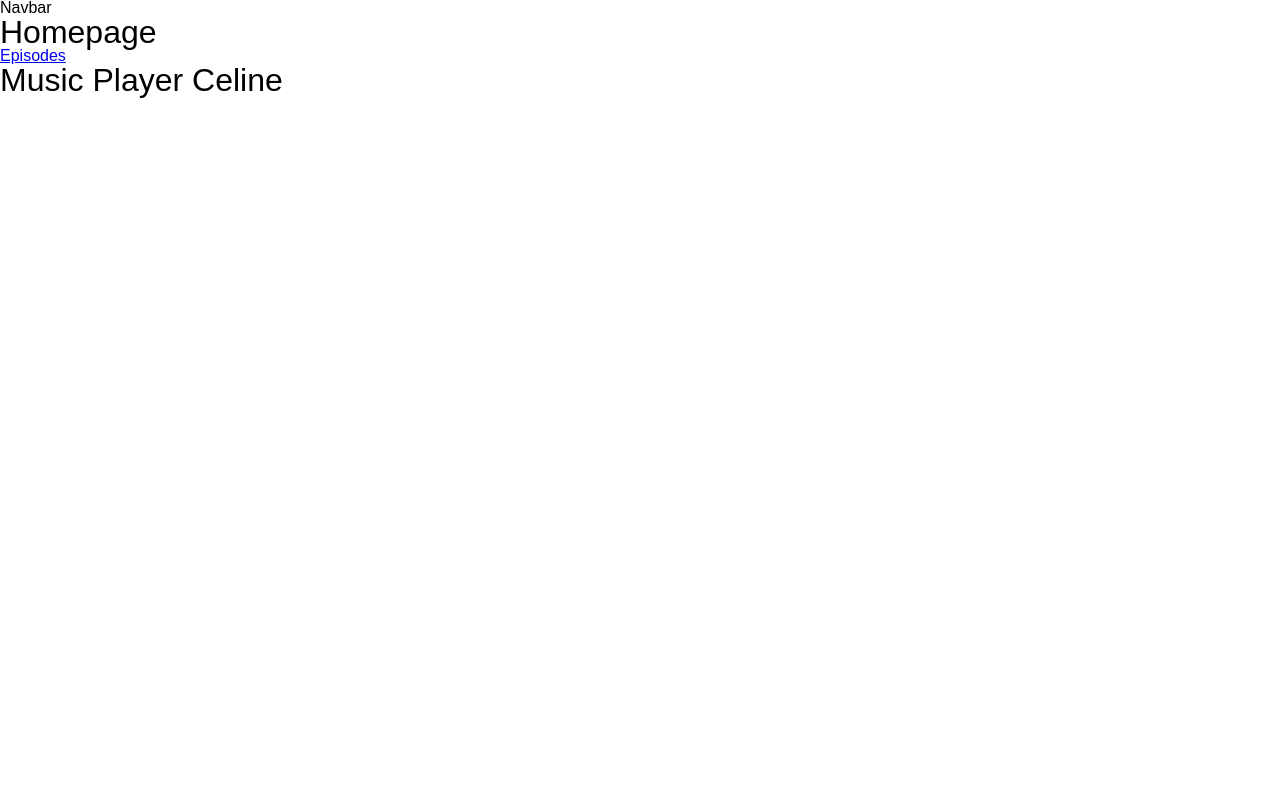
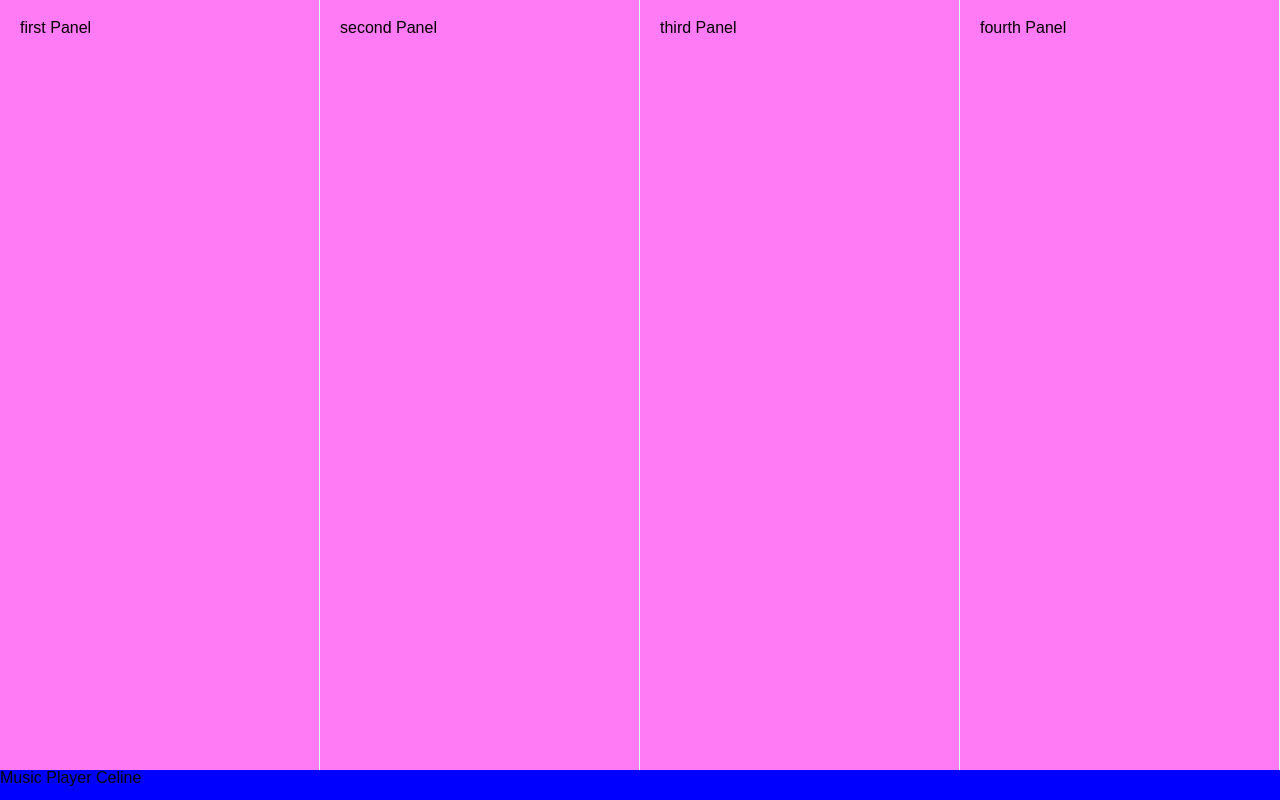
Before and after one commit to aconanlai/Celine-Radio, a React (Create React App) app: page / in a window 1280 px wide. Built offline with nearby package versions, Linux system fonts and the light colour scheme.

Commit message:
panels and initial styling

```diff
--- /dev/null
+++ b/mock-css/index.html
@@ -0,0 +1,406 @@
+<style>
+  /* http://meyerweb.com/eric/tools/css/reset/
+   v2.0 | 20110126
+   License: none (public domain)
+*/
+
+  html,
+  body,
+  div,
+  span,
+  applet,
+  object,
+  iframe,
+  h1,
+  h2,
+  h3,
+  h4,
+  h5,
+  h6,
+  p,
+  blockquote,
+  pre,
+  a,
+  abbr,
+  acronym,
+  address,
+  big,
+  cite,
+  code,
+  del,
+  dfn,
+  em,
+  img,
+  ins,
+  kbd,
+  q,
+  s,
+  samp,
+  small,
+  strike,
+  strong,
+  sub,
+  sup,
+  tt,
+  var,
+  b,
+  u,
+  i,
+  center,
+  dl,
+  dt,
+  dd,
+  ol,
+  ul,
+  li,
+  fieldset,
+  form,
+  label,
+  legend,
+  table,
+  caption,
+  tbody,
+  tfoot,
+  thead,
+  tr,
+  th,
+  td,
+  article,
+  aside,
+  canvas,
+  details,
+  embed,
+  figure,
+  figcaption,
+  footer,
+  header,
+  hgroup,
+  menu,
+  nav,
+  output,
+  ruby,
+  section,
+  summary,
+  time,
+  mark,
+  audio,
+  video {
+    margin: 0;
+    padding: 0;
+    border: 0;
+    font-size: 100%;
+    font: inherit;
+    vertical-align: baseline;
+  }
+
+  /* HTML5 display-role reset for older browsers */
+
+  article,
+  aside,
+  details,
+  figcaption,
+  figure,
+  footer,
+  header,
+  hgroup,
+  menu,
+  nav,
+  section {
+    display: block;
+  }
+
+  body {
+    line-height: 1;
+  }
+
+  ol,
+  ul {
+    list-style: none;
+  }
+
+  blockquote,
+  q {
+    quotes: none;
+  }
+
+  blockquote:before,
+  blockquote:after,
+  q:before,
+  q:after {
+    content: '';
+    content: none;
+  }
+
+  table {
+    border-collapse: collapse;
+    border-spacing: 0;
+  }
+
+
+  body {
+    background-color: rgb(255, 123, 246);
+    border-top: 0.5px rgb(218, 255, 243) solid;
+    border-left: 0.5px rgb(218, 255, 243) solid;
+    border-bottom: 0.5px rgb(218, 255, 243) solid;
+  }
+
+  img {
+    justify-content: flex-end;
+  }
+
+  .wrapper {
+    height: 100%;
+    display: flex;
+    flex-direction: column;
+  }
+
+  .panel-container {
+    display: flex;
+    flex-grow: 1;
+    /* align-content: center; */
+  }
+
+  h3 {
+    color: rgb(83, 83, 239);
+  }
+
+  .box {
+    flex: 1;
+    border-right: 0.1px rgb(218, 255, 243) solid;
+    padding: 20px;
+    overflow-y: auto;
+  }
+
+  #footer {
+    height: 30px;
+    width: 100%;
+    background: blue;
+  }
+
+</style>
+
+
+
+<div class="wrapper">
+  <div class="panel-container">
+    <div class="box">
+      <ul>
+        <h3>Podcasts</h3>
+        <audio src="http://babababa.com" controls></audio>
+        <li>
+          <a href="">Concordia Theatre </a>
+        </li>
+        <li>
+          <a href="">Feild Recordings </a>
+        </li>
+        <li>
+          <a href="">Femenist Theory</a>
+        </li>
+        <li>
+          <a href="">Artist Local Talk</a>
+        </li>
+        <li>
+          <a href="">Other...</a>
+        </li>
+      </ul>
+    </div>
+
+    <div class="box">
+      <ul>
+        <h3>Categories</h3>
+        <li>
+          <a href="">Concordia Theatre </a>
+        </li>
+        <li>
+          <a href="">Field Recordings </a>
+        </li>
+        <li>
+          <a href="">Femenist Theory</a>
+        </li>
+        <li>
+          <a href="">Artist Local Talk</a>
+        </li>
+        <li>
+          <a href="">Concordia Theatre </a>
+        </li>
+        <li>
+          <a href="">Field Recordings </a>
+        </li>
+        <li>
+          <a href="">Femenist Theory</a>
+        </li>
+        <li>
+          <a href="">Artist Local Talk</a>
+        </li>
+        <li>
+          <a href="">Concordia Theatre </a>
+        </li>
+        <li>
+          <a href="">Field Recordings </a>
+        </li>
+        <li>
+          <a href="">Femenist Theory</a>
+        </li>
+        <li>
+          <a href="">Artist Local Talk</a>
+        </li>
+        <li>
+          <a href="">Concordia Theatre </a>
+        </li>
+        <li>
+          <a href="">Field Recordings </a>
+        </li>
+        <li>
+          <a href="">Femenist Theory</a>
+        </li>
+        <li>
+          <a href="">Artist Local Talk</a>
+        </li>
+        <li>
+          <a href="">Concordia Theatre </a>
+        </li>
+        <li>
+          <a href="">Field Recordings </a>
+        </li>
+        <li>
+          <a href="">Femenist Theory</a>
+        </li>
+        <li>
+          <a href="">Artist Local Talk</a>
+        </li>
+        <li>
+          <a href="">Concordia Theatre </a>
+        </li>
+        <li>
+          <a href="">Field Recordings </a>
+        </li>
+        <li>
+          <a href="">Femenist Theory</a>
+        </li>
+        <li>
+          <a href="">Artist Local Talk</a>
+        </li>
+        <li>
+          <a href="">Concordia Theatre </a>
+        </li>
+        <li>
+          <a href="">Field Recordings </a>
+        </li>
+        <li>
+          <a href="">Femenist Theory</a>
+        </li>
+        <li>
+          <a href="">Field Recordings </a>
+        </li>
+        <li>
+          <a href="">Femenist Theory</a>
+        </li>
+        <li>
+          <a href="">Field Recordings </a>
+        </li>
+        <li>
+          <a href="">Femenist Theory</a>
+        </li>
+        <li>
+          <a href="">Field Recordings </a>
+        </li>
+        <li>
+          <a href="">Femenist Theory</a>
+        </li>
+        <li>
+          <a href="">Field Recordings </a>
+        </li>
+        <li>
+          <a href="">Femenist Theory</a>
+        </li>
+        <li>
+          <a href="">Field Recordings </a>
+        </li>
+        <li>
+          <a href="">Femenist Theory</a>
+        </li>
+        <li>
+          <a href="">Field Recordings </a>
+        </li>
+        <li>
+          <a href="">Femenist Theory</a>
+        </li>
+        <li>
+          <a href="">Field Recordings </a>
+        </li>
+        <li>
+          <a href="">Femenist Theory</a>
+        </li>
+        <li>
+          <a href="">Field Recordings </a>
+        </li>
+        <li>
+          <a href="">Femenist Theory</a>
+        </li>
+        <li>
+          <a href="">Field Recordings </a>
+        </li>
+        <li>
+          <a href="">Femenist Theory</a>
+        </li>
+        <li>
+          <a href="">Artist Local Talk</a>
+        </li>
+        <li>
+          <a href="">Other...</a>
+        </li>
+      </ul>
+    </div>
+
+    <div class="box">
+      <ul>
+        <h3>Now Playing</h3>
+        <img class="profile" src="http://www.electronicbeats.net/app/uploads/2016/08/Montreal-n10as-radio.jpg" alt="" height="100"
+          width="100">
+        <li>
+          <a href="">Concordia Theatre </a>
+        </li>
+        <li>
+          <a href="">Feild Recordings </a>
+        </li>
+        <li>
+          <a href="">Femenist Theory</a>
+        </li>
+        <li>
+          <a href="">Artist Local Talk</a>
+        </li>
+        <li>
+          <a href="">Other...</a>
+        </li>
+      </ul>
+    </div>
+
+    <div class="box">
+      <ul>
+        <h3>Now Playing</h3>
+        <img class="profile" src="http://www.electronicbeats.net/app/uploads/2016/08/Montreal-n10as-radio.jpg" alt="" height="100"
+          width="100">
+        <li>
+          <a href="">Concordia Theatre </a>
+        </li>
+        <li>
+          <a href="">Feild Recordings </a>
+        </li>
+        <li>
+          <a href="">Femenist Theory</a>
+        </li>
+        <li>
+          <a href="">Artist Local Talk</a>
+        </li>
+        <li>
+          <a href="">Other...</a>
+        </li>
+      </ul>
+    </div>
+
+  </div>
+
+  <div id="footer">
+    bla bla
+  </div>
+</div>
--- a/package.json
+++ b/package.json
@@ -9,7 +9,7 @@
     "react-router-dom": "^4.2.2"
   },
   "devDependencies": {
-    "eslint": "^4.10.0",
+    "eslint": "^4.11.0",
     "eslint-config-airbnb": "^16.1.0",
     "eslint-plugin-import": "^2.8.0",
     "eslint-plugin-jsx-a11y": "^6.0.2",
--- a/src/App.css
+++ b/src/App.css
@@ -1,13 +1,10 @@
-
-
-html {
-  position: relative;
-  min-height: 100%;
-  background-color: rgb(215, 55, 180);
+.app {
+  height: 100vh;
+  display: flex;
+  flex-direction: column;
 }
 
-body {
-  margin: 0 0 100px; /* bottom = footer height */
-  padding: 25px;
-
+.panel-container {
+  display: flex;
+  flex-grow: 1;
 }
--- a/src/App.js
+++ b/src/App.js
@@ -1,10 +1,11 @@
 import React from 'react';
 import { Route, Switch, Link } from 'react-router-dom';
+import Panel from './components/Panel/Panel';
 import EpisodeListContainer from './components/EpisodeList/EpisodeListContainer';
 import EpisodeContainer from './components/Episode/EpisodeContainer';
 import Footer from './components/Footer/Footer';
 
-const NavBar = () => (<div>Navbar</div>);
+import './App.css';
 
 const Info = () => (<div>Info</div>);
 
@@ -17,23 +18,45 @@ const HomePage = () => (
 
 const App = () => {
   return (
-    <div className="App">
-      <NavBar />
-      <Switch>
-        <Route exact path="/" component={HomePage} />
-        <Route exact path="/episodes" component={EpisodeListContainer} />
-        <Route
-          exact
-          path="/episodes/:slug"
-          render={({ match, }) => (
-            <EpisodeContainer slug={match.params.slug} />)}
-        />
-        <Route path="/info" component={Info} />
-        <Route path="*" component={Info} />
-      </Switch>
+    <div className="app">
+      <div className="panel-container">
+        <Panel>
+          <div>
+            first Panel
+          </div>
+        </Panel>
+        <Panel>
+          <div>
+            second Panel
+          </div>
+        </Panel>
+        <Panel>
+          <div>
+            third Panel
+          </div>
+        </Panel>
+        <Panel>
+          <div>
+            fourth Panel
+          </div>
+        </Panel>
+      </div>
       <Footer />
     </div>
   );
 };
 
 export default App;
+
+{/* <Switch>
+<Route exact path="/" component={HomePage} />
+<Route exact path="/episodes" component={EpisodeListContainer} />
+<Route
+  exact
+  path="/episodes/:slug"
+  render={({ match, }) => (
+    <EpisodeContainer slug={match.params.slug} />)}
+/>
+<Route path="/info" component={Info} />
+<Route path="*" component={Info} />
+</Switch> */}
--- /dev/null
+++ b/src/components/Footer/Footer.css
@@ -0,0 +1,5 @@
+.footer {
+  height: 30px;
+  width: 100%;
+  background: #0000ff;
+}
--- a/src/components/Footer/Footer.js
+++ b/src/components/Footer/Footer.js
@@ -1,13 +1,12 @@
 import React from 'react';
-// import { Link, NavLink } from 'react-router-dom';
+import './Footer.css';
 
-
-const Footer = ({ props }) => {
+const Footer = () => {
   return (
-    <div>
-      <h1> Music Player Celine</h1>
+    <div className="footer">
+      Music Player Celine
     </div>
-
   );
 };
+
 export default Footer;
--- /dev/null
+++ b/src/components/Panel/Panel.css
@@ -0,0 +1,7 @@
+.panel {
+  flex: 1;
+  border-right: 0.1px rgb(218, 255, 243) solid;
+  padding: 20px;
+  overflow-y: auto;
+  background-color: rgb(255, 123, 246);
+}
--- /dev/null
+++ b/src/components/Panel/Panel.js
@@ -0,0 +1,13 @@
+import React from 'react';
+
+import './Panel.css';
+
+const Panel = (props) => {
+  return (
+    <div className="panel">
+      {props.children}
+    </div>
+  );
+};
+
+export default Panel;
```
Also changed, not shown: 1 other file (tests, documents, lock files or other folders).
